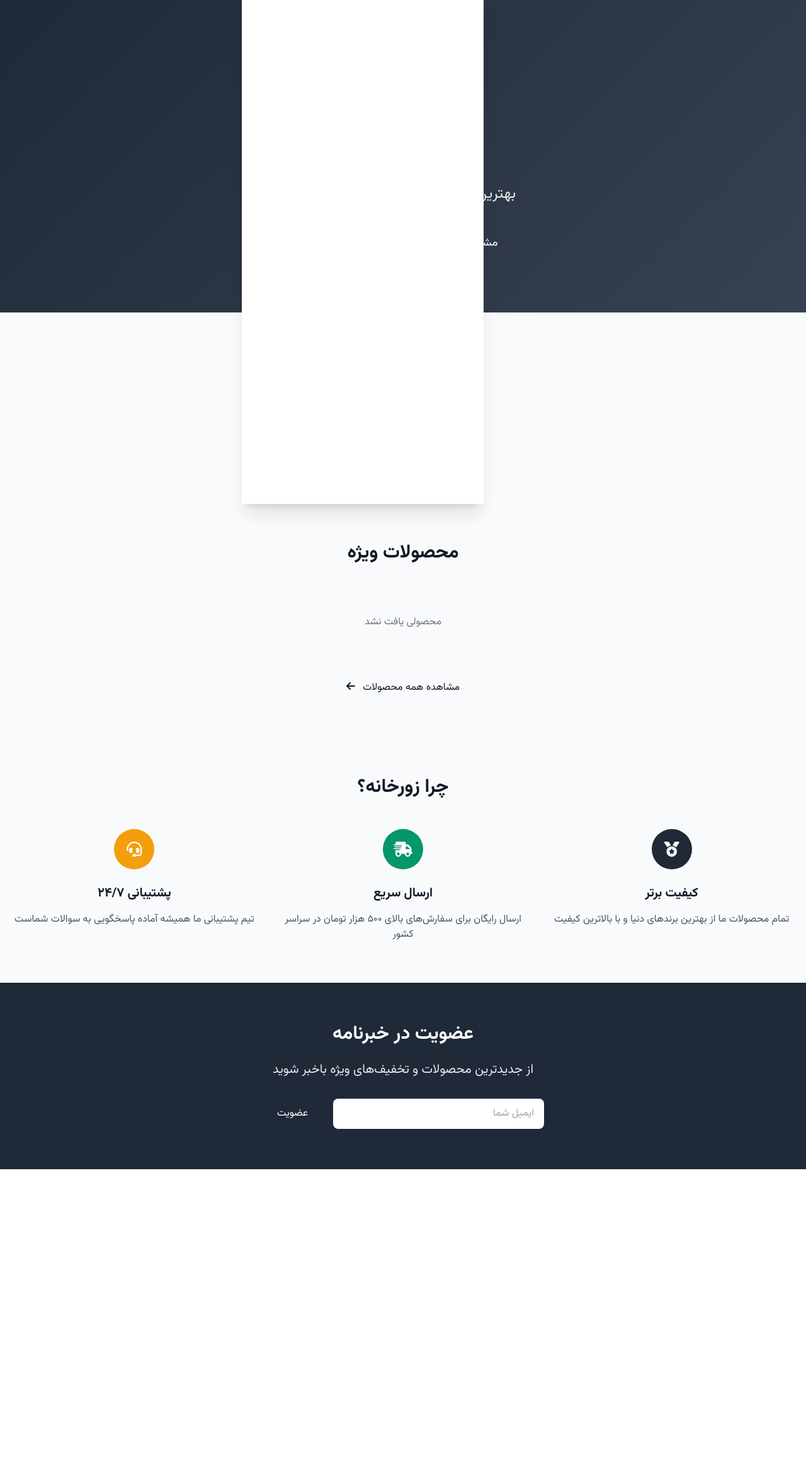
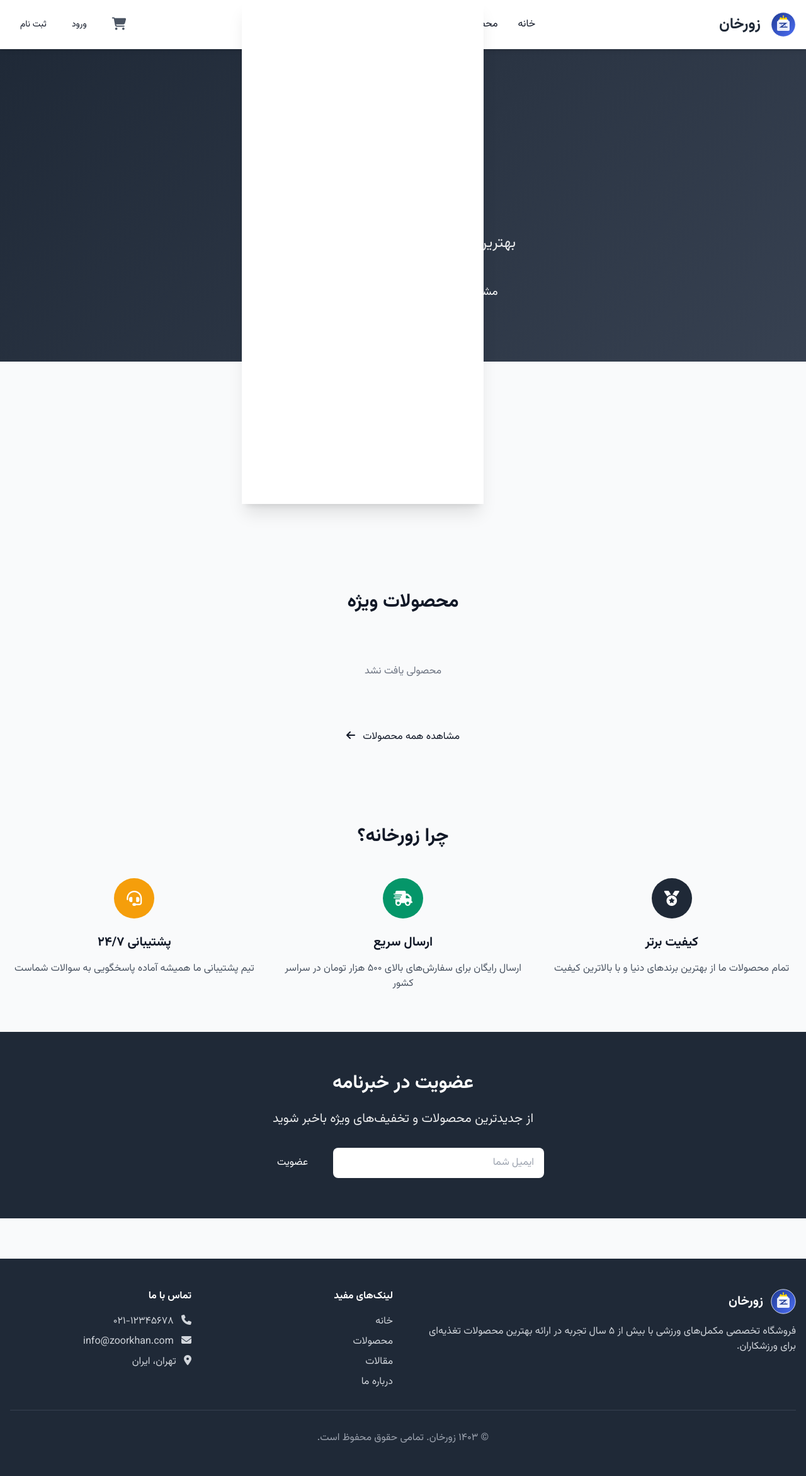
Before and after one commit to amirhosein-fasihi/ZoorKhanStore, a Flask app: page / in a window 1280 px wide. Shown: the whole page at 63% size. Before the commit the page ends 1856 px from the top, so only its background shows below. Run offline with Flask 3, Linux system fonts and the light colour scheme; data that the repository does not hold is empty; some libraries are stand-ins or nearby versions.

Commit message:
Restore website navigation and add a footer, displaying store information
Reintroduces the missing navbar and adds a footer to index.html, replacing placeholder images with SVG versions in Cart.js and ProductCard.js.

Replit-Commit-Author: Agent
Replit-Commit-Session-Id: 52b21c1a-ad13-429e-bdfb-25c4eaa182ef
Replit-Commit-Checkpoint-Type: full_checkpoint
Replit-Commit-Screenshot-Url: https://storage.googleapis.com/screenshot-production-us-central1/87c8a8d2-26c7-45d5-a1af-a0c70e3634d8/52b21c1a-ad13-429e-bdfb-25c4eaa182ef/Fg3N27g

```diff
--- a/static/js/components/Cart.js
+++ b/static/js/components/Cart.js
@@ -157,10 +157,10 @@ class Cart {
                 ${this.items.map(item => `
                     <div class="flex items-center gap-3 p-3 bg-gray-50 rounded-lg">
                         <img
-                            src="${item.imageUrl || '/static/images/product-placeholder.jpg'}"
+                            src="${item.imageUrl || '/static/images/product-placeholder.svg'}"
                             alt="${item.name}"
                             class="w-16 h-16 object-cover rounded"
-                            onerror="this.src='/static/images/product-placeholder.jpg'"
+                            onerror="this.src='/static/images/product-placeholder.svg'"
                         >
                         <div class="flex-1">
                             <h4 class="font-medium text-sm mb-1">${item.name}</h4>
--- a/static/js/components/ProductCard.js
+++ b/static/js/components/ProductCard.js
@@ -8,10 +8,10 @@ class ProductCard {
             <div class="bg-white rounded-lg shadow-md overflow-hidden hover:shadow-lg transition-shadow">
                 <div class="relative">
                     <img
-                        src="${product.image_url || '/static/images/product-placeholder.jpg'}"
+                        src="${product.image_url || '/static/images/product-placeholder.svg'}"
                         alt="${product.name_persian}"
                         class="w-full h-48 object-cover"
-                        onerror="this.src='/static/images/product-placeholder.jpg'"
+                        onerror="this.src='/static/images/product-placeholder.svg'"
                     >
                     ${discountPercent > 0 ? `
                         <div class="absolute top-2 right-2 bg-red-500 text-white px-2 py-1 rounded-full text-sm font-bold">
@@ -122,10 +122,10 @@ class ProductCard {
                     <!-- Product Image -->
                     <div class="relative">
                         <img
-                            src="${product.image_url || '/static/images/product-placeholder.jpg'}"
+                            src="${product.image_url || '/static/images/product-placeholder.svg'}"
                             alt="${product.name_persian}"
                             class="w-full rounded-lg shadow-lg"
-                            onerror="this.src='/static/images/product-placeholder.jpg'"
+                            onerror="this.src='/static/images/product-placeholder.svg'"
                         >
                         ${discountPercent > 0 ? `
                             <div class="absolute top-4 right-4 bg-red-500 text-white px-3 py-2 rounded-full font-bold">
--- a/templates/index.html
+++ b/templates/index.html
@@ -46,7 +46,46 @@
 
     <!-- Main App Container -->
     <div id="app" class="min-h-screen">
-        <!-- Content will be loaded here by JavaScript -->
+        <!-- Header will be rendered here -->
+        <header></header>
+
+        <!-- Main content will be rendered here -->
+        <main></main>
+
+        <!-- Footer -->
+        <footer class="bg-gray-800 text-white py-12 mt-16">
+            <div class="container mx-auto px-4">
+                <div class="grid grid-cols-1 md:grid-cols-4 gap-8">
+                    <div class="md:col-span-2">
+                        <div class="flex items-center mb-4">
+                            <img src="/static/assets/logo.svg" alt="زورخان" class="h-10 w-10 ml-3">
+                            <h3 class="text-xl font-bold">زورخان</h3>
+                        </div>
+                        <p class="text-gray-300 mb-4">فروشگاه تخصصی مکمل‌های ورزشی با بیش از ۵ سال تجربه در ارائه بهترین محصولات تغذیه‌ای برای ورزشکاران.</p>
+                    </div>
+                    <div>
+                        <h4 class="font-bold mb-4">لینک‌های مفید</h4>
+                        <ul class="space-y-2 text-gray-300">
+                            <li><a href="#" onclick="app.showHome()" class="hover:text-white">خانه</a></li>
+                            <li><a href="#" onclick="app.showProducts()" class="hover:text-white">محصولات</a></li>
+                            <li><a href="#" onclick="app.showBlog()" class="hover:text-white">مقالات</a></li>
+                            <li><a href="#" onclick="app.showAbout()" class="hover:text-white">درباره ما</a></li>
+                        </ul>
+                    </div>
+                    <div>
+                        <h4 class="font-bold mb-4">تماس با ما</h4>
+                        <ul class="space-y-2 text-gray-300">
+                            <li><i class="fas fa-phone ml-2"></i> ۰۲۱-۱۲۳۴۵۶۷۸</li>
+                            <li><i class="fas fa-envelope ml-2"></i> info@zoorkhan.com</li>
+                            <li><i class="fas fa-map-marker-alt ml-2"></i> تهران، ایران</li>
+                        </ul>
+                    </div>
+                </div>
+                <div class="border-t border-gray-700 mt-8 pt-8 text-center text-gray-400">
+                    <p>&copy; ۱۴۰۳ زورخان. تمامی حقوق محفوظ است.</p>
+                </div>
+            </div>
+        </footer>
     </div>
 
     <!-- Toast notification container -->
@@ -75,5 +114,21 @@
     <script src="{{ url_for('static', filename='js/components/Dashboard.js') }}"></script>
     <script src="{{ url_for('static', filename='js/components/Blog.js') }}"></script>
     <script src="{{ url_for('static', filename='js/app.js') }}"></script>
+
+    <!-- Initialize the app -->
+    <script>
+        // Initialize the application when DOM is ready
+        document.addEventListener('DOMContentLoaded', function() {
+            // Initialize the main app
+            window.app = new App();
+
+            // Make sure all components are available
+            console.log('App initialized:', window.app);
+            console.log('API available:', window.api);
+            console.log('Auth available:', window.auth);
+            console.log('Header available:', window.header);
+            console.log('Cart available:', window.cart);
+        });
+    </script>
 </body>
 </html>
```
Also changed, not shown: static/images/applied-pump-3g.jpg, static/images/muscletech-creatine.jpg, static/images/muscletech-mass-tech.jpg, static/images/usn-hardcore-whey.jpg.
